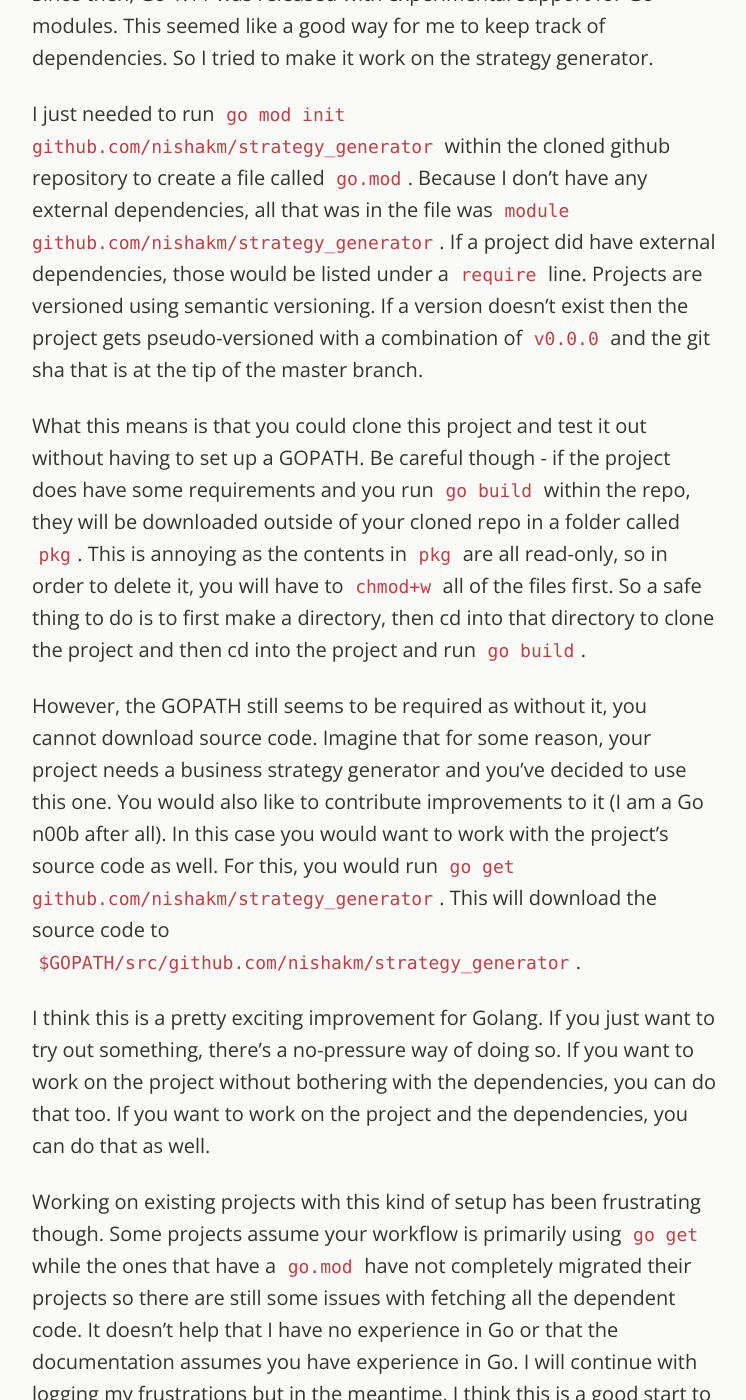
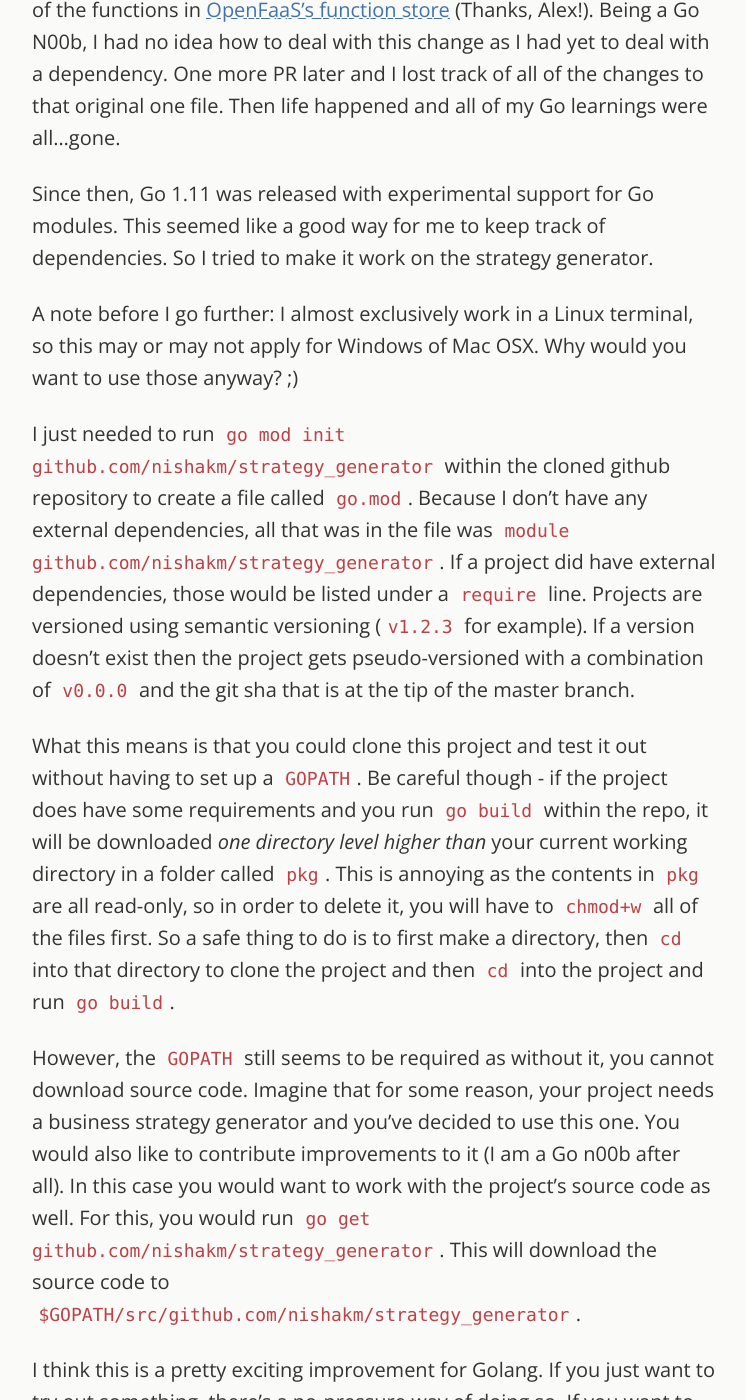
Before and after one commit to nishakm/nishakm.github.io, a Jekyll site: the page built from _posts/2019-01-18-go-pains.md, in a window 1280 px wide and 1400 px high, scrolled down 779 px. Shown: the whole window, without its empty margins (266-1012 px from the left). Built offline with Jekyll 4.4.1, drawn with Linux system fonts in a browser that asks for light colours; some of the changed text lies outside the part shown.

Commit message:
Made some edits based on feedback
- Added a TL;DR section
- Made path of pkg clear if GOPATH is not set
- Some formatting changes
- Changed https to http
- Added blurb about Go tutorial

Signed-off-by: Nisha K <nishak@vmware.com>

```diff
--- a/_posts/2019-01-18-go-pains.md
+++ b/_posts/2019-01-18-go-pains.md
@@ -3,18 +3,27 @@
 desc: A Python programmer tries to get her bearings
 ---
 
+TL;DR:
+
+* Run `go mod init <your git repo>` to make a `go.mod` file containing all your requirements
+* Run `go get` to work on dependency sources. This means setting `$GOPATH`.
+
 I have been coding in Python for years now, and I am pretty used to the way Python handles modules and dependencies. I am currently trying to learn Go (since everything cloud related is written in Golang). For a Python programmer who is used to isolating work in virtual environments and tracking dependencies in a `requirements.txt` file, learning to program in Go has been very frustrating.
 
-I wrote a [business strategy generator](https://github.com/nishakm/strategy_generator) in Go to get the hang of the syntax. I often refer back to it to jog my memory. Some time ago, I merged in a PR that refactored the code so it wasn't a one file program. It's now one of the functions in [OpenFaaS's function store](https://twitter.com/alexellisuk/status/1065151220329955328)(Thanks, Alex!). Being a Go N00b, I had no idea how to deal with this change as I had yet to deal with a dependency. One more PR later and I lost track of all of the changes to that original one file. Then life happened and all of my Go learnings were all...gone.
+I wrote a [business strategy generator](http://github.com/nishakm/strategy_generator) in Go to get the hang of the syntax. I often refer back to it to jog my memory. Some time ago, I merged in a PR that refactored the code so it wasn't a one file program. It's now one of the functions in [OpenFaaS's function store](http://twitter.com/alexellisuk/status/1065151220329955328) (Thanks, Alex!). Being a Go N00b, I had no idea how to deal with this change as I had yet to deal with a dependency. One more PR later and I lost track of all of the changes to that original one file. Then life happened and all of my Go learnings were all...gone.
 
 Since then, Go 1.11 was released with experimental support for Go modules. This seemed like a good way for me to keep track of dependencies. So I tried to make it work on the strategy generator.
 
-I just needed to run `go mod init github.com/nishakm/strategy_generator` within the cloned github repository to create a file called `go.mod`. Because I don't have any external dependencies, all that was in the file was `module github.com/nishakm/strategy_generator`. If a project did have external dependencies, those would be listed under a `require` line. Projects are versioned using semantic versioning. If a version doesn't exist then the project gets pseudo-versioned with a combination of `v0.0.0` and the git sha that is at the tip of the master branch.
+A note before I go further: I almost exclusively work in a Linux terminal, so this may or may not apply for Windows of Mac OSX. Why would you want to use those anyway? ;)
 
-What this means is that you could clone this project and test it out without having to set up a GOPATH. Be careful though - if the project does have some requirements and you run `go build` within the repo, they will be downloaded outside of your cloned repo in a folder called `pkg`. This is annoying as the contents in `pkg` are all read-only, so in order to delete it, you will have to `chmod+w` all of the files first. So a safe thing to do is to first make a directory, then cd into that directory to clone the project and then cd into the project and run `go build`.
+I just needed to run `go mod init github.com/nishakm/strategy_generator` within the cloned github repository to create a file called `go.mod`. Because I don't have any external dependencies, all that was in the file was `module github.com/nishakm/strategy_generator`. If a project did have external dependencies, those would be listed under a `require` line. Projects are versioned using semantic versioning (`v1.2.3` for example). If a version doesn't exist then the project gets pseudo-versioned with a combination of `v0.0.0` and the git sha that is at the tip of the master branch.
 
-However, the GOPATH still seems to be required as without it, you cannot download source code. Imagine that for some reason, your project needs a business strategy generator and you've decided to use this one. You would also like to contribute improvements to it (I am a Go n00b after all). In this case you would want to work with the project's source code as well. For this, you would run `go get github.com/nishakm/strategy_generator`. This will download the source code to `$GOPATH/src/github.com/nishakm/strategy_generator`.
+What this means is that you could clone this project and test it out without having to set up a `GOPATH`. Be careful though - if the project does have some requirements and you run `go build` within the repo, it will be downloaded *one directory level higher than* your current working directory in a folder called `pkg`. This is annoying as the contents in `pkg` are all read-only, so in order to delete it, you will have to `chmod+w` all of the files first. So a safe thing to do is to first make a directory, then `cd` into that directory to clone the project and then `cd` into the project and run `go build`.
+
+However, the `GOPATH` still seems to be required as without it, you cannot download source code. Imagine that for some reason, your project needs a business strategy generator and you've decided to use this one. You would also like to contribute improvements to it (I am a Go n00b after all). In this case you would want to work with the project's source code as well. For this, you would run `go get github.com/nishakm/strategy_generator`. This will download the source code to `$GOPATH/src/github.com/nishakm/strategy_generator`.
 
 I think this is a pretty exciting improvement for Golang. If you just want to try out something, there's a no-pressure way of doing so. If you want to work on the project without bothering with the dependencies, you can do that too. If you want to work on the project and the dependencies, you can do that as well.
 
 Working on existing projects with this kind of setup has been frustrating though. Some projects assume your workflow is primarily using `go get` while the ones that have a `go.mod` have not completely migrated their projects so there are still some issues with fetching all the dependent code. It doesn't help that I have no experience in Go or that the documentation assumes you have experience in Go. I will continue with logging my frustrations but in the meantime, I think this is a good start to my learning journey.
+
+By the way, http://github.com/nishakm/strategy_generator also works as a Go learning guide if you want to find out what `GOPATH` is.
```
